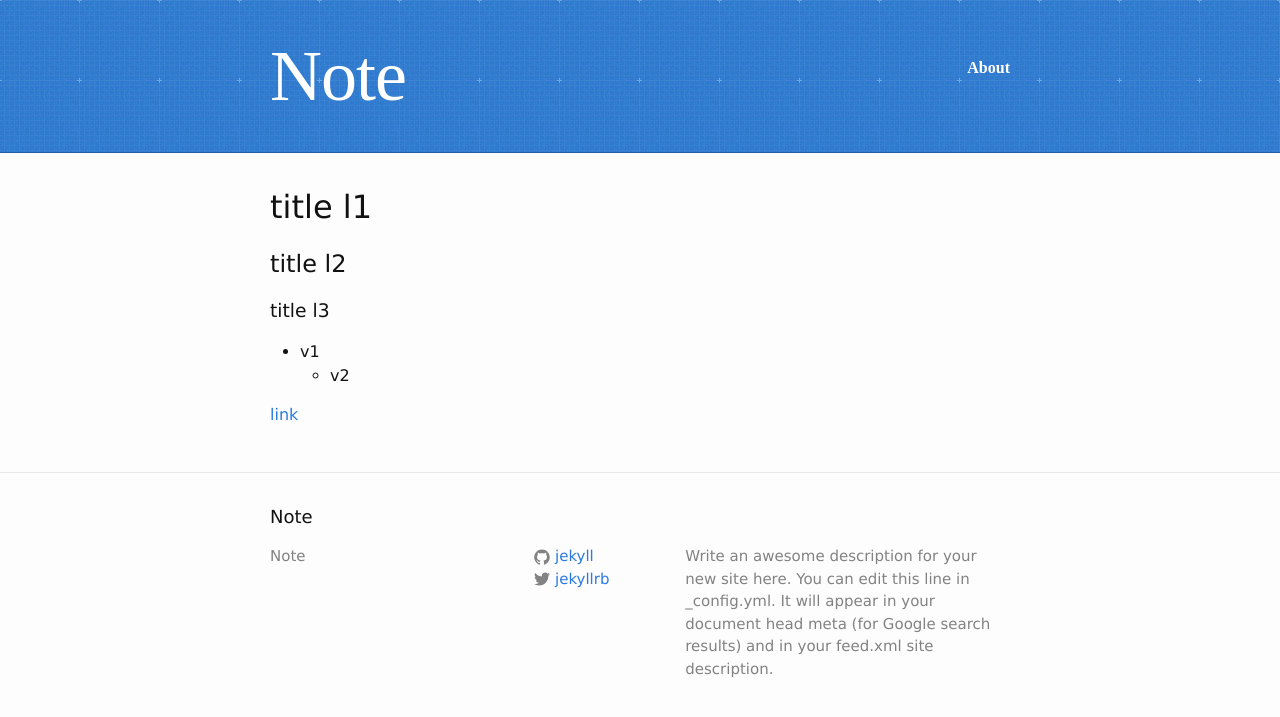
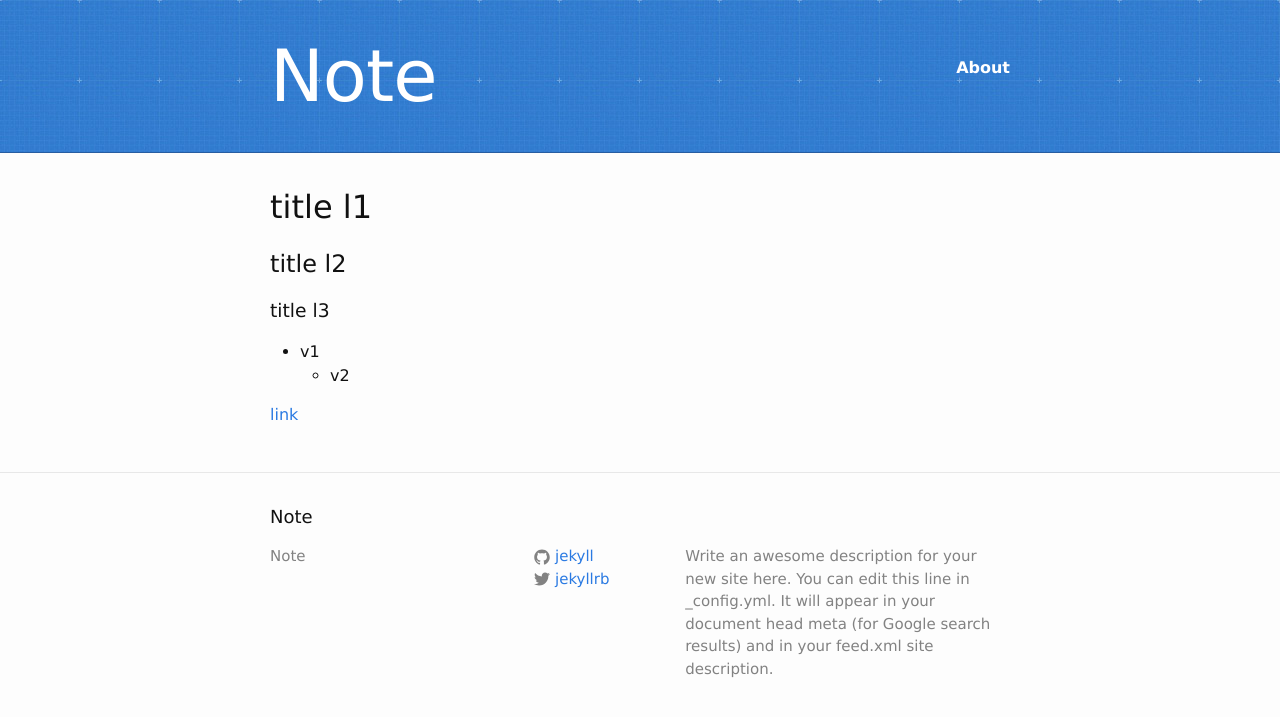
Before and after one commit to SekiTakuya/SekiTakuya.github.io, a Jekyll site: the page built from index.md, in a window 1280 px wide. Shown: the top 717 px of the page. Built offline with Jekyll 4.4.1, drawn with Linux system fonts in a browser that asks for light colours.

Commit message:
Update _layout.scss

```diff
--- a/_sass/_layout.scss
+++ b/_sass/_layout.scss
@@ -6,7 +6,7 @@
     padding-bottom: 40px;
     background: #2e7bcf url(../images/header-bg.jpg) 0 0 repeat-x;
     border-bottom: solid 1px #275da1;
-    font-family: 'Myriad';
+    font-family: $base-font-family;
 
     //border-top: 5px solid $grey-color-dark;
     //border-bottom: 1px solid $grey-color-light;
@@ -42,6 +42,7 @@
     }
 
     .page-link {
+        font-family: $base-font-family;
         line-height: $base-line-height;
         font-weight: bold;
 
```
